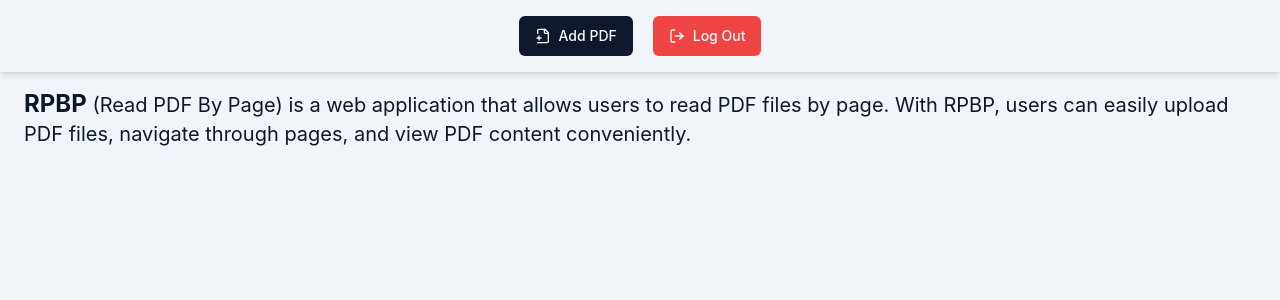
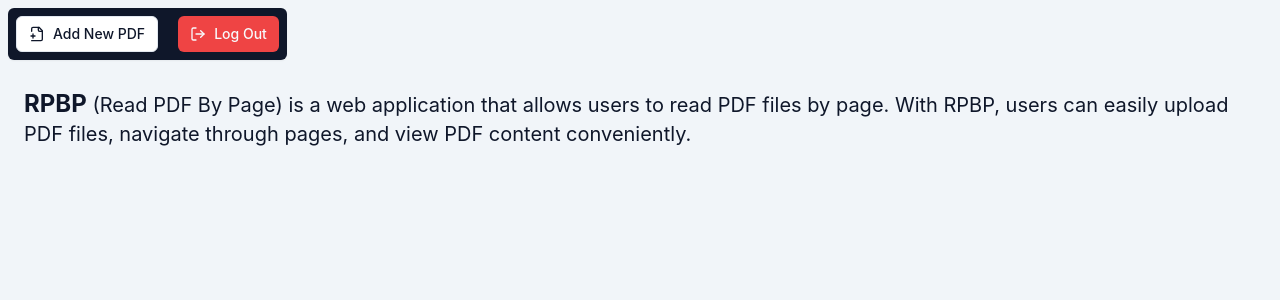
Before and after one commit to berkaysson/read-pdf-by-page, a React (Create React App) app: page / in a window 1280 px wide. Shown: the top 300 px of the page. Built offline with nearby package versions, Linux system fonts and the light colour scheme; no server answers.

Commit message:
update navigation

```diff
--- a/src/App.tsx
+++ b/src/App.tsx
@@ -13,7 +13,7 @@ function App() {
             <main className="flex flex-col flex-1 text-primary bg-secondary">
               <Navbar />
               <section className="w-full h-full p-6 mt-8">
-                <h2 className="mt-8 text-xl">
+                <h2 className="my-8 text-xl">
                   <span className="text-2xl font-bold">RPBP</span> (Read PDF By
                   Page) is a web application that allows users to read PDF files
                   by page. With RPBP, users can easily upload PDF files,
--- a/src/components/main/forms/PdfDrawer.tsx
+++ b/src/components/main/forms/PdfDrawer.tsx
@@ -15,8 +15,8 @@ function PdfDrawer() {
   return (
     <Drawer>
       <DrawerTrigger asChild>
-        <Button variant="default">
-          <FilePlus2 className="w-4 h-4 mr-2" /> Add PDF
+        <Button variant="outline" size="sm">
+          <FilePlus2 className="w-4 h-4 mr-2" /> Add New PDF
         </Button>
       </DrawerTrigger>
       <DrawerContent>
--- a/src/components/navigation/Navbar.tsx
+++ b/src/components/navigation/Navbar.tsx
@@ -12,14 +12,14 @@ export const Navbar = () => {
   return (
     <NavigationMenu
       aria-hidden="true"
-      className="fixed w-full px-4 py-4 shadow-md bg-secondary"
+      className="fixed p-2 m-2 rounded-md shadow-sm bg-primary"
     >
       <NavigationMenuList className="gap-4">
         <NavigationMenuItem>
           <PdfDrawer />
         </NavigationMenuItem>
         <NavigationMenuItem>
-          <Button type="button" onClick={logout} variant="destructive">
+          <Button type="button" onClick={logout} variant="destructive" size={"sm"}>
             <LogOut className="w-4 h-4 mr-2" /> Log Out
           </Button>
         </NavigationMenuItem>
```
